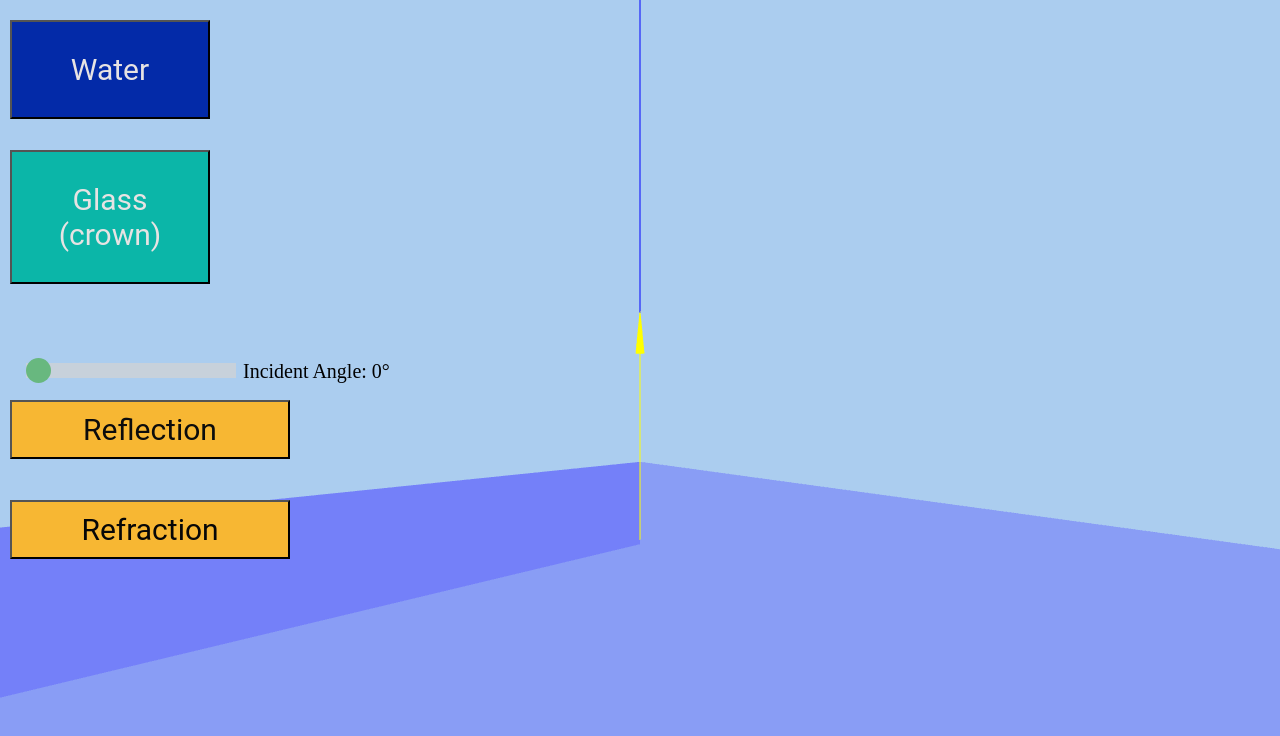
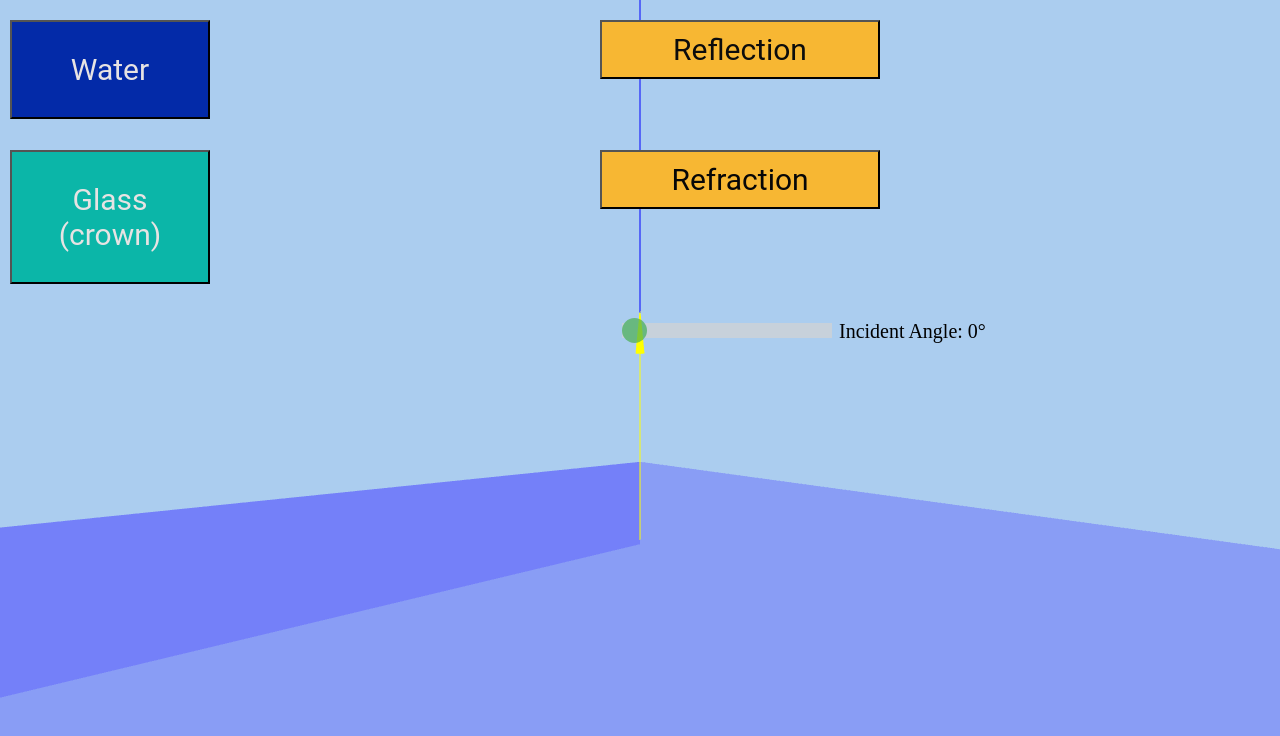
Before and after one commit to daniel-p741/Wave-Reflection-Refraction, a website: page index.html in a window 1280 px wide. Drawn offline with nearby package versions, Linux system fonts and the light colour scheme.

Commit message:
formatting

```diff
--- a/style.css
+++ b/style.css
@@ -43,9 +43,9 @@ html {
 
 #reflectionbutton {
     position: absolute;
-    top: 400px;
+    top: 20px;
     /* Start at 10px from the top */
-    left: 10px;
+    left: 600px;
     width: 280px;
     padding: 10px;
     font-size: 30px;
@@ -58,9 +58,9 @@ html {
 
 #refractionbutton {
     position: absolute;
-    top: 500px;
+    top: 150px;
     /* Start at 10px from the top */
-    left: 10px;
+    left: 600px;
     width: 280px;
     padding: 10px;
     font-size: 30px;
@@ -75,8 +75,8 @@ html {
 .slider-container {
     margin: 20px;
     position: absolute;
-    top: 340px;
-    left: 4px;
+    top: 300px;
+    left: 600px;
     z-index: 10;
     font-size: 20px;
 
```
